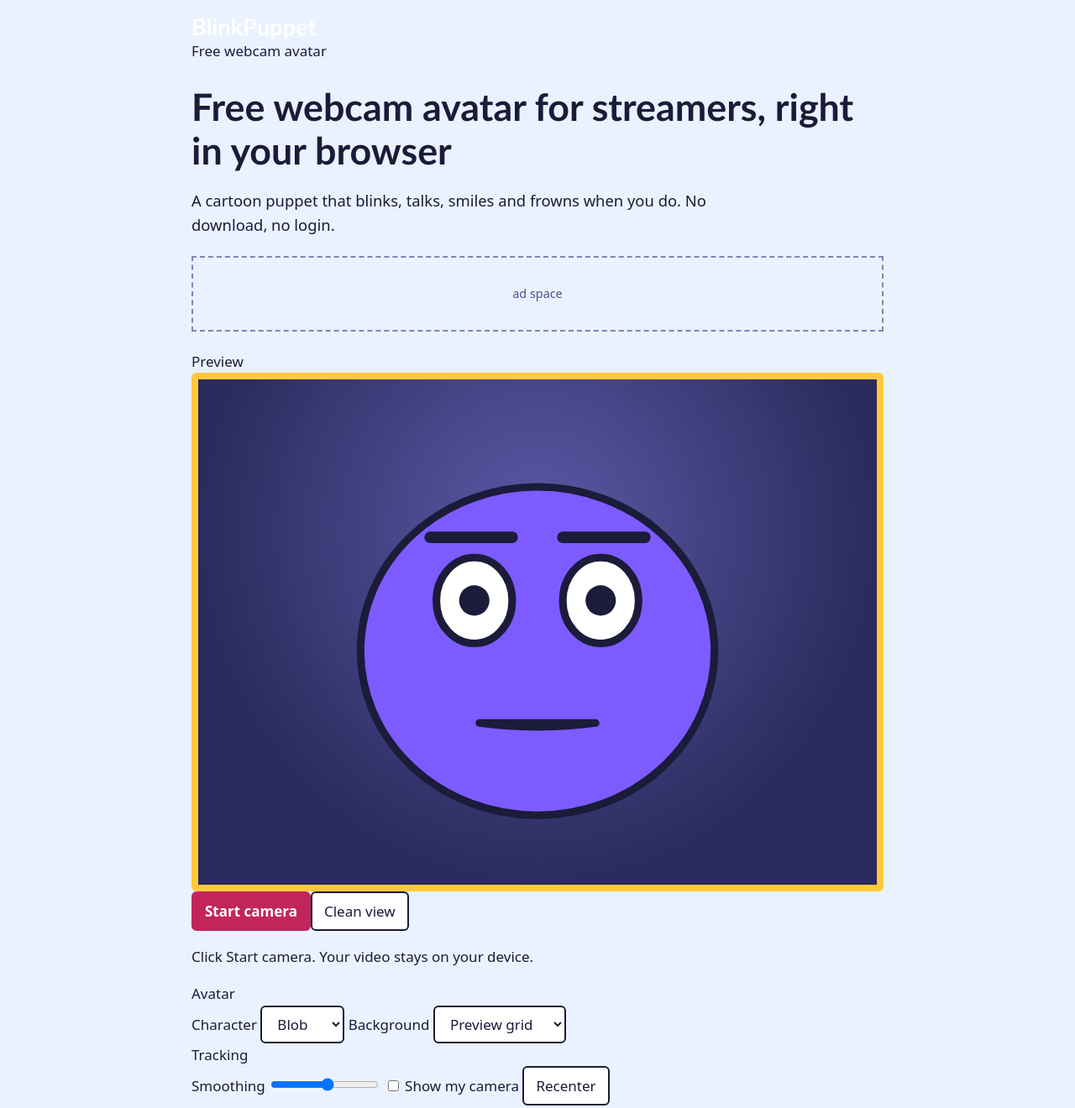
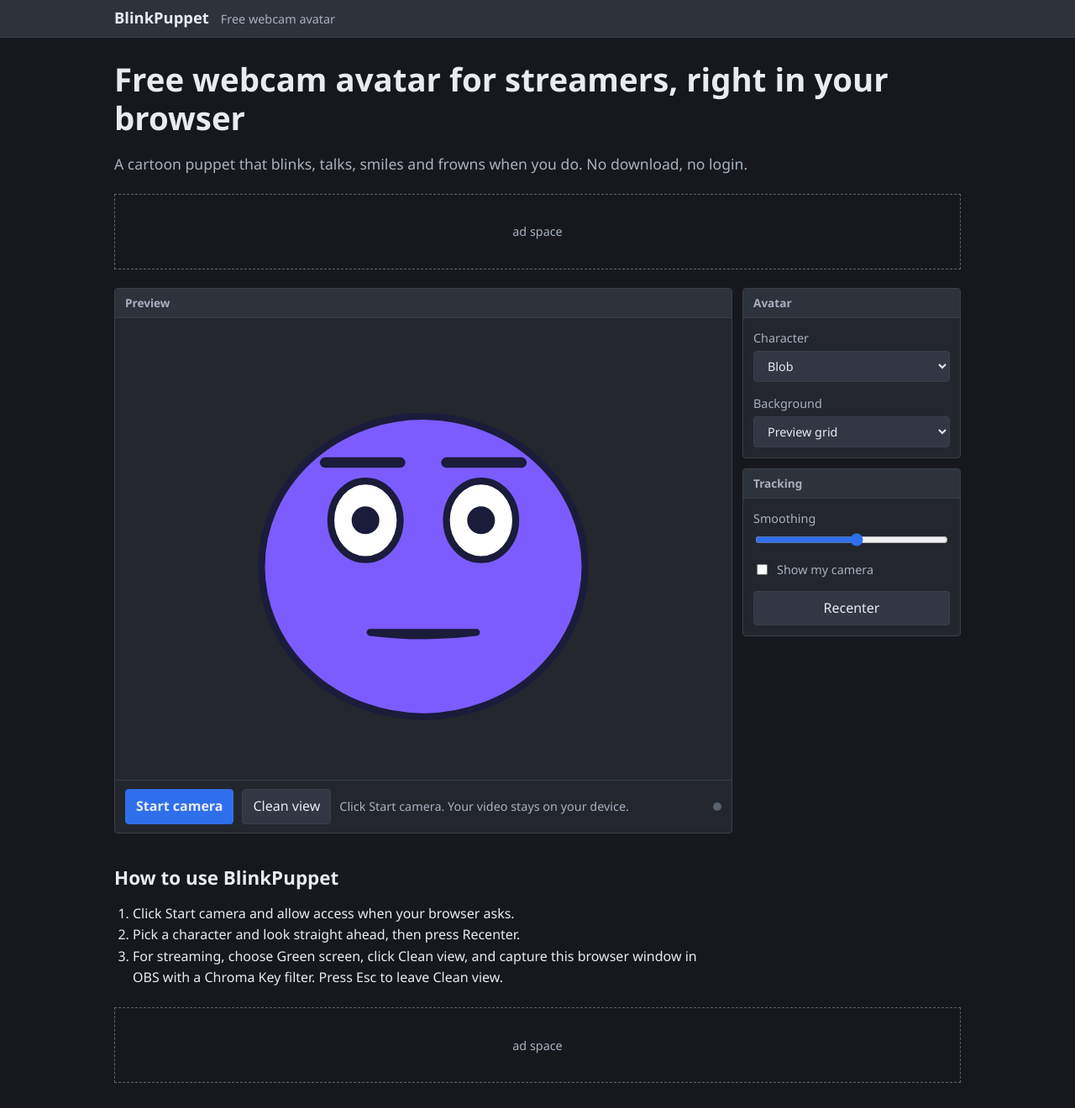
Before and after one commit to Naveen-ns0/blinkpuppet, a plain HTML site: page index.html in a window 1280 px wide. Shown: the top 1320 px of the page at 84% size. Drawn offline with Linux system fonts and the light colour scheme.

Commit message:
Refactor CSS variables and styles for improved layout

```diff
--- a/style.css
+++ b/style.css
@@ -1,28 +1,44 @@
-:root{--paper:#EAF2FF;--ink:#1B1B3A;--curtain:#C2255C;--gold:#FFC83D;--floor:#2B2B5E;--green:#00B140;--blue:#0047FF}
+:root{--bg:#16181D;--panel:#23262D;--head:#2E323B;--line:#3A3F4A;--text:#E8EBF1;--muted:#A9B1BF;--blue:#2F6FEB;--live:#E5484D;--ok:#3DD68C;--green:#00B140;--bluekey:#0047FF}
 *{box-sizing:border-box}
-body{margin:0;background:var(--paper);color:var(--ink);font:17px/1.6 system-ui,"Segoe UI",Roboto,sans-serif}
-.wrap{max-width:860px;margin:0 auto;padding:0 18px}
-h1,h2,h3,.brand{font-family:ui-rounded,"Arial Rounded MT Bold","Trebuchet MS",system-ui,sans-serif;line-height:1.15}
-h1{font-size:clamp(1.8rem,5vw,2.8rem);margin:28px 0 8px}
-h2{margin-top:40px}h3{font-size:1.05rem;margin:20px 0 2px}
-.lead{font-size:1.15rem;max-width:60ch}
-.valance{height:74px;background:repeating-linear-gradient(90deg,var(--curtain) 0 36px,#9E1B49 36px 72px);border-bottom:6px solid var(--gold);position:relative}
-.valance::after{content:"";position:absolute;left:0;right:0;top:100%;height:18px;background:radial-gradient(circle at 18px 0,var(--curtain) 17px,transparent 18px) 0 0/36px 18px repeat-x}
-.brand{margin:0;padding-top:16px;color:#fff;font-size:1.7rem;font-weight:800}
-.ad{margin:22px 0;min-height:90px;display:grid;place-items:center;border:2px dashed #7A86B8;color:#4A5486;font-size:.9rem}
-.theater{margin-top:10px}
-#stage{position:relative;aspect-ratio:4/3;border:8px solid var(--gold);border-radius:6px;background:radial-gradient(ellipse at 50% 30%,#5A5AA8,var(--floor) 70%);overflow:hidden}
-#stage[data-bg=green]{background:var(--green)}#stage[data-bg=blue]{background:var(--blue)}
+body{margin:0;background:var(--bg);color:var(--text);font:16px/1.6 "Segoe UI",system-ui,Roboto,sans-serif}
+.wrap{max-width:1040px;margin:0 auto;padding:0 16px}
+h1,h2,h3,.brand{line-height:1.2}
+h1{font-size:clamp(1.6rem,4.5vw,2.4rem);margin:26px 0 8px}
+h2{margin:40px 0 8px;font-size:1.4rem}h3{font-size:1rem;margin:20px 0 2px}
+p,li{max-width:75ch}
+.lead{font-size:1.1rem;color:var(--muted)}
+.titlebar{background:var(--head);border-bottom:1px solid var(--line)}
+.titlebar .wrap{display:flex;align-items:baseline;gap:14px;padding-top:10px;padding-bottom:10px}
+.brand{margin:0;font-weight:700;font-size:1.15rem}
+.tag{color:var(--muted);font-size:.9rem}
+.ad{margin:22px 0;min-height:90px;display:grid;place-items:center;border:1px dashed #5B6475;color:var(--muted);font-size:.9rem}
+.rig{display:grid;grid-template-columns:1fr 260px;gap:12px;margin-top:18px}
+.dock{background:var(--panel);border:1px solid var(--line);border-radius:4px;overflow:hidden;margin-bottom:12px}
+.rig>.dock{margin-bottom:0}
+.dockhead{background:var(--head);padding:6px 12px;font-size:.85rem;font-weight:600;color:var(--muted);border-bottom:1px solid var(--line)}
+.body{padding:12px;display:grid;gap:14px}
+label{display:grid;gap:4px;color:var(--muted);font-size:.9rem}
+label.row{display:flex;align-items:center;gap:8px}
+#stage{position:relative;aspect-ratio:4/3;background:#0E1013 linear-gradient(rgba(255,255,255,.05) 1px,transparent 1px) 0 0/10% 10%,linear-gradient(90deg,rgba(255,255,255,.05) 1px,transparent 1px) 0 0/10% 10%;overflow:hidden}
+#stage[data-bg=green]{background:var(--green)}#stage[data-bg=blue]{background:var(--bluekey)}
 #avatar,#avatar svg{width:100%;height:100%}
-#cam{position:absolute;right:8px;bottom:8px;width:22%;border:3px solid #fff;border-radius:6px;transform:scaleX(-1);display:none}
+#cam{position:absolute;right:8px;bottom:8px;width:22%;border:2px solid #fff;border-radius:4px;transform:scaleX(-1);display:none}
 #cam.on{display:block}
-.controls{display:flex;flex-wrap:wrap;gap:10px 16px;align-items:center;margin:14px 0}
-button,select{font:inherit;padding:8px 14px;border:2px solid var(--ink);border-radius:6px;background:#fff;color:var(--ink);cursor:pointer}
-button.primary{background:var(--curtain);border-color:var(--curtain);color:#fff;font-weight:700}
-button:focus-visible,select:focus-visible,input:focus-visible{outline:3px solid var(--ink);outline-offset:2px}
-#status{min-height:1.6em}
-footer{padding:30px 18px 50px;font-size:.9rem}
-body.clean>:not(main),body.clean main>:not(.theater),body.clean .controls,body.clean #status{display:none}
+.bar{display:flex;flex-wrap:wrap;align-items:center;gap:10px;padding:10px 12px;border-top:1px solid var(--line)}
+.bar p{margin:0;flex:1 1 200px;color:var(--muted);font-size:.9rem}
+.led{width:10px;height:10px;border-radius:50%;background:#59606E;order:3}
+.led.on{background:var(--ok);box-shadow:0 0 0 3px rgba(61,214,140,.25)}
+button,select{font:inherit;padding:7px 12px;border:1px solid var(--line);border-radius:4px;background:#323743;color:var(--text);cursor:pointer}
+button:hover{background:#3C4250}
+button.primary{background:var(--blue);border-color:var(--blue);font-weight:600}
+button.primary:hover{background:#2A63D4}
+button:focus-visible,select:focus-visible,input:focus-visible{outline:2px solid #8DB4FF;outline-offset:2px}
+input[type=range]{accent-color:var(--blue)}
+ol{padding-left:22px}
+footer{padding:30px 16px 50px;color:var(--muted);font-size:.9rem}
+@media (max-width:760px){.rig{grid-template-columns:1fr}}
+body.clean>:not(main),body.clean main>:not(.rig){display:none}
 body.clean main{max-width:none;padding:0}
-body.clean #stage{position:fixed;inset:0;aspect-ratio:auto;border:0;border-radius:0;z-index:9}
+body.clean .side,body.clean .bar,body.clean .dockhead{display:none}
+body.clean #stage{position:fixed;inset:0;aspect-ratio:auto;z-index:9}
 @media (prefers-reduced-motion:reduce){*{transition:none!important;animation:none!important}}
```
